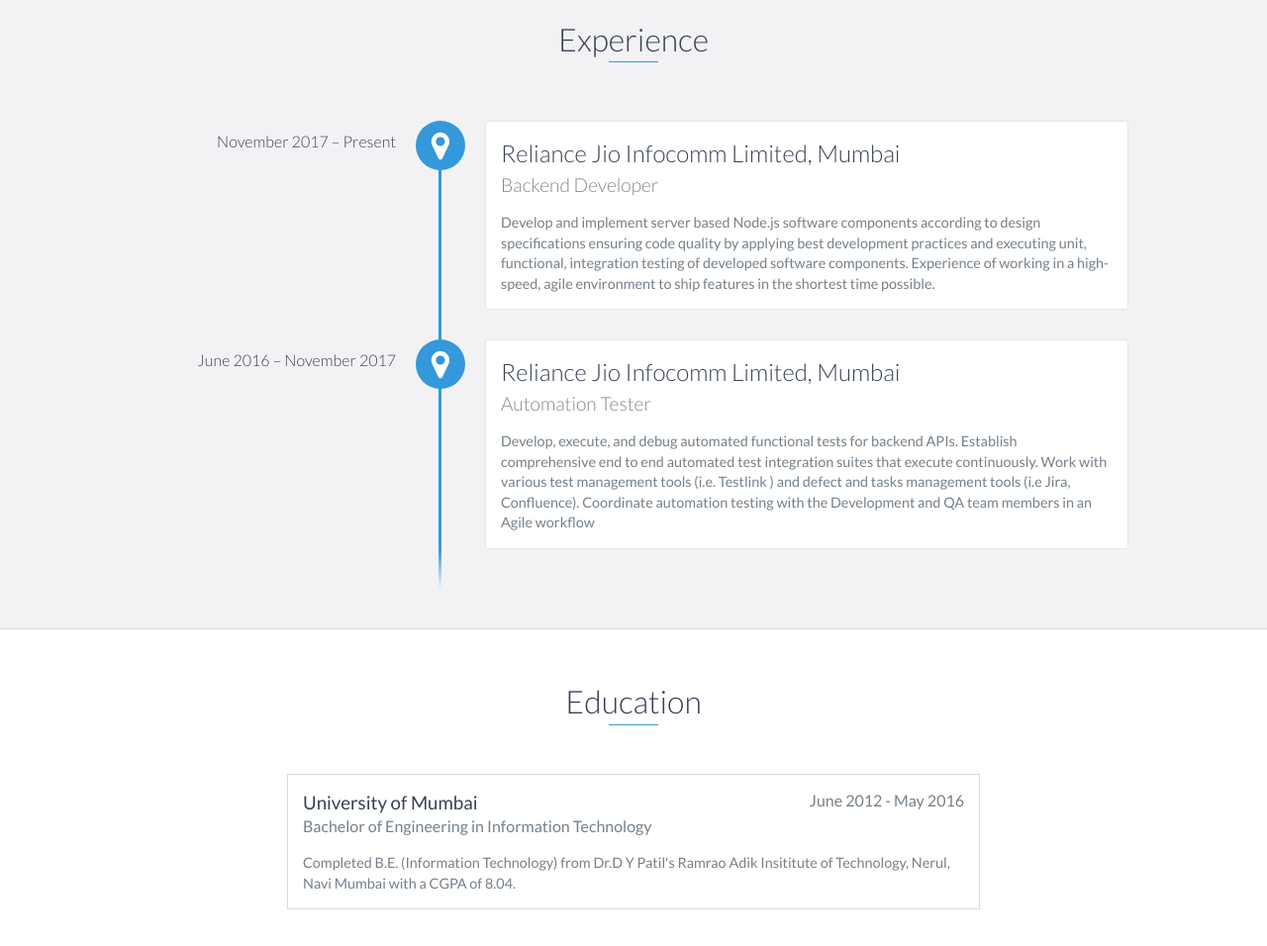
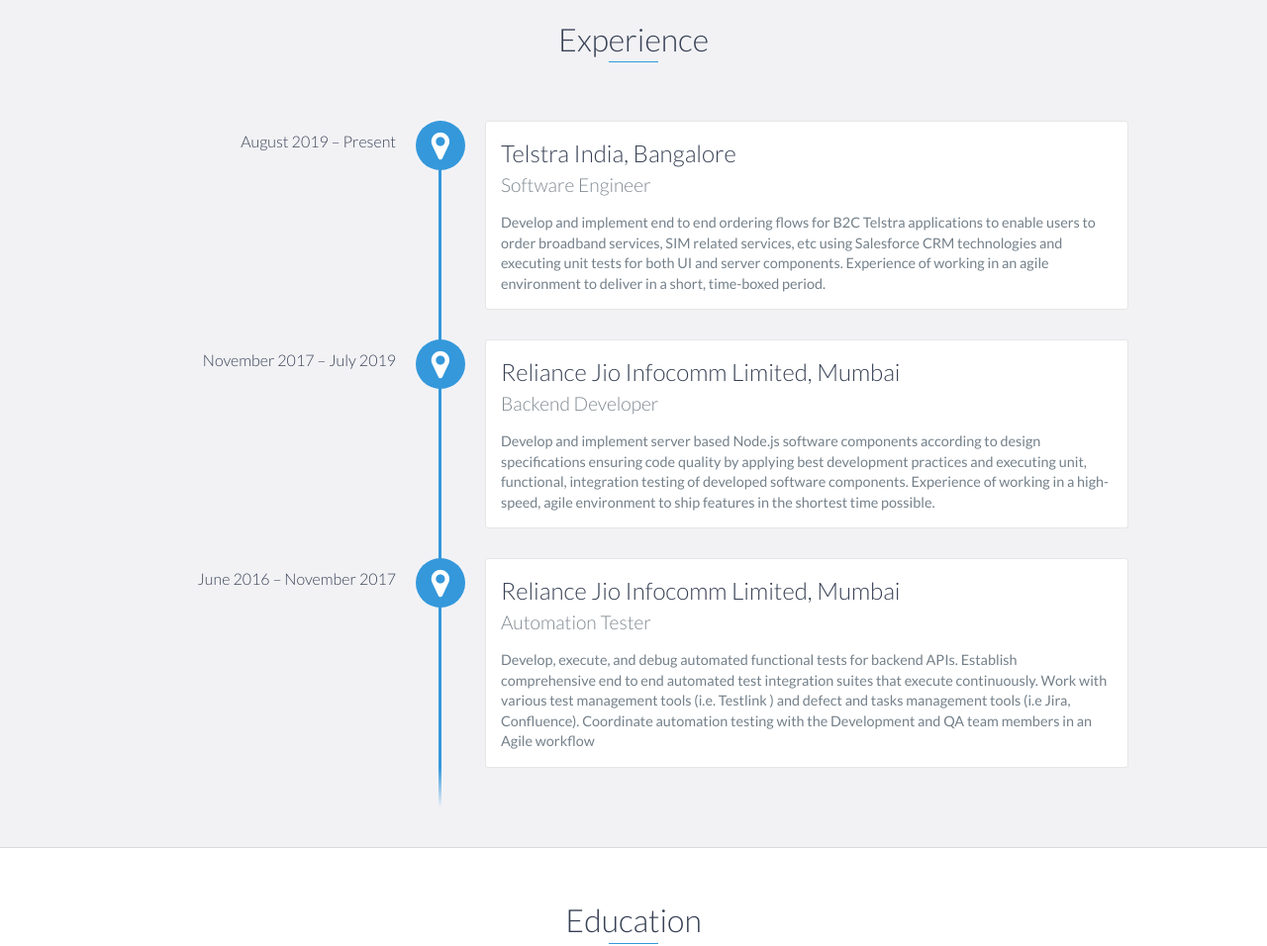
Before and after one commit to poo17nam/profile, a website: page index.html in a window 1280 px wide. Shown: the part 1060-2016 px from the top of the page at 99% size. Drawn offline with nearby package versions, Linux system fonts and the light colour scheme.

Commit message:
Updated experience

```diff
--- a/index.html
+++ b/index.html
@@ -98,7 +98,19 @@
     <div id="experience" class="background-alt">
       <h2 class="heading">Experience</h2>
       <div id="experience-timeline">
-        <div data-date="November 2017 – Present">
+        <div data-date="August 2019 – Present">
+          <h3>Telstra India, Bangalore</h3>
+          <h4>Software Engineer</h4>
+          <p>
+            Develop and implement end to end ordering flows for B2C Telstra applications
+            to enable users to order broadband services, SIM related services, etc using
+            Salesforce CRM technologies and executing unit tests for both UI and server
+            components. Experience of working in an agile environment to deliver in
+            a short, time-boxed period.
+          </p>
+        </div>
+
+        <div data-date="November 2017 – July 2019">
           <h3>Reliance Jio Infocomm Limited, Mumbai</h3>
           <h4>Backend Developer</h4>
           <p>
@@ -215,6 +227,7 @@
         <li>Docker</li>
         <li>Express</li>
         <li>Git</li>
+        <li>Salesforce</li>
       </ul>
     </div>
     <!-- End #skills -->
```
